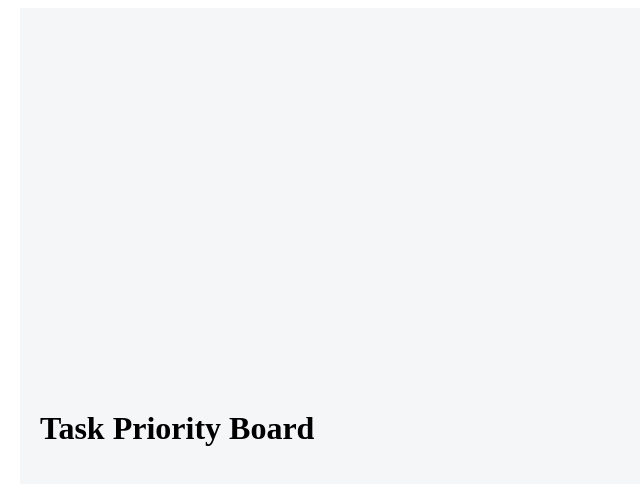
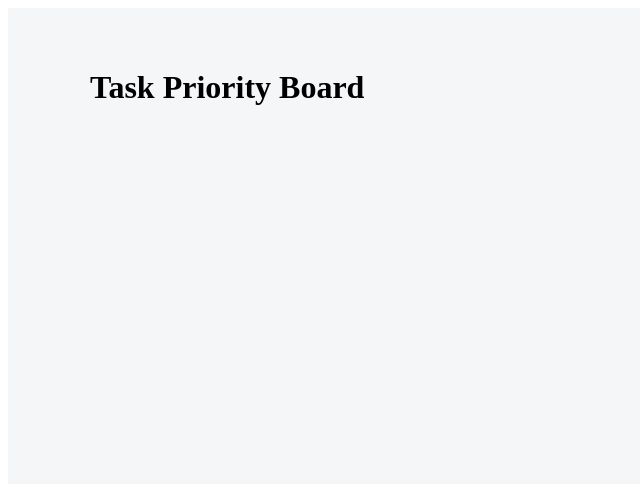
Before and after one commit to muskan-chouhan/react, a React (Vite) app in the folder 39-project-task-board/: page / in a window 1280 px wide. Shown: the top 484 px of the page, without its empty margins (0-640 px from the left). Built offline with nearby package versions, Linux system fonts and the light colour scheme.

Commit message:
professional  design dashboard

```diff
--- a/39-project-task-board/src/App.jsx
+++ b/39-project-task-board/src/App.jsx
@@ -3,21 +3,26 @@ import TaskForm from './TaskForm'
 import ShowCard from './ShowTaskCard'
 import styled from 'styled-components'
 
-const BoardWrapper = styled.div`
-  max-width: 1200px;
+export const BoardWrapper = styled.div`
   min-height: 100vh;
-  margin: 0 auto;
-  padding: 20px;
   background: #f4f6f8;
-  display:flex;
-  align-items:center;
-`
+  display: flex;
+  justify-content: center;
+`;
+
+export const Container = styled.div`
+  width: 100%;
+  max-width: 1100px;
+  padding: 40px 20px;
+`;
 
 function App() {
   return (
     <>
       <BoardWrapper>
+        <Container>
         <h1>Task Priority Board</h1>
+        </Container>
       </BoardWrapper>
     </>
   )
```
